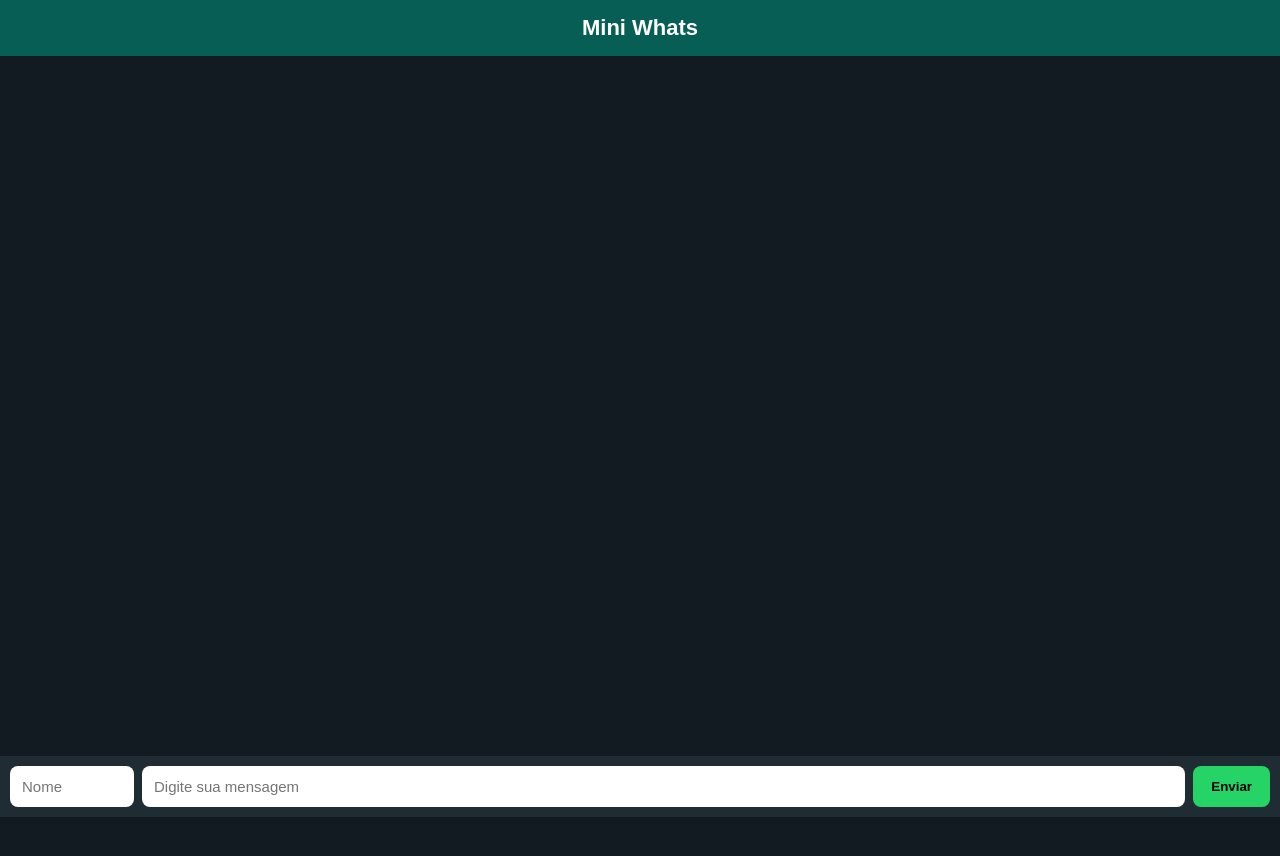
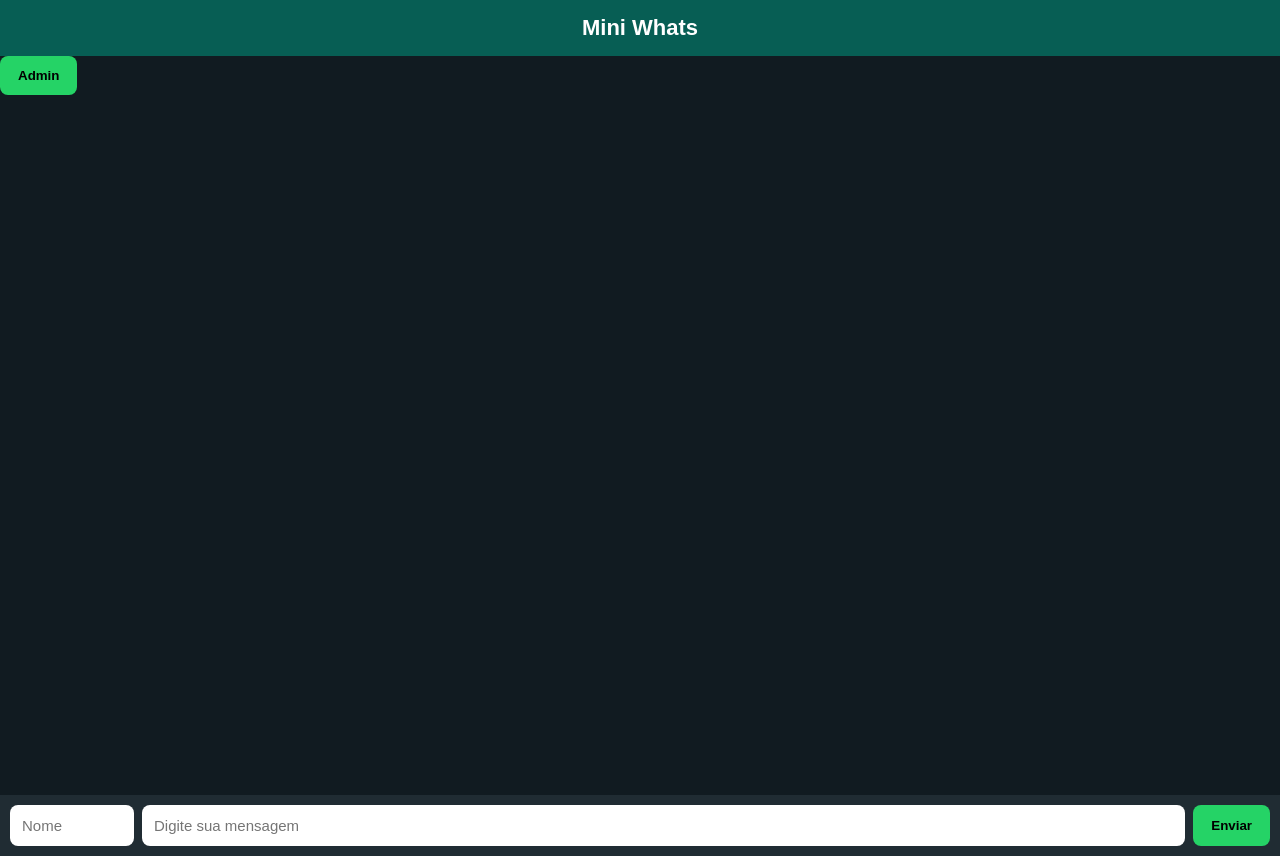
Before and after one commit to Retalhador16/crispy-rotary-phone, a plain HTML site: page index.html in a window 1280 px wide. Before the commit the page ends 817 px from the top, so only its background shows below. Drawn offline with Linux system fonts and the light colour scheme; no server answers.

Commit message:
Update index.html

```diff
--- a/index.html
+++ b/index.html
@@ -79,6 +79,7 @@
 <body>
 
 <header>Mini Whats</header>
+  <button onclick="entrarAdmin()">Admin</button>
 
 <div id="chat"></div>
 
```
